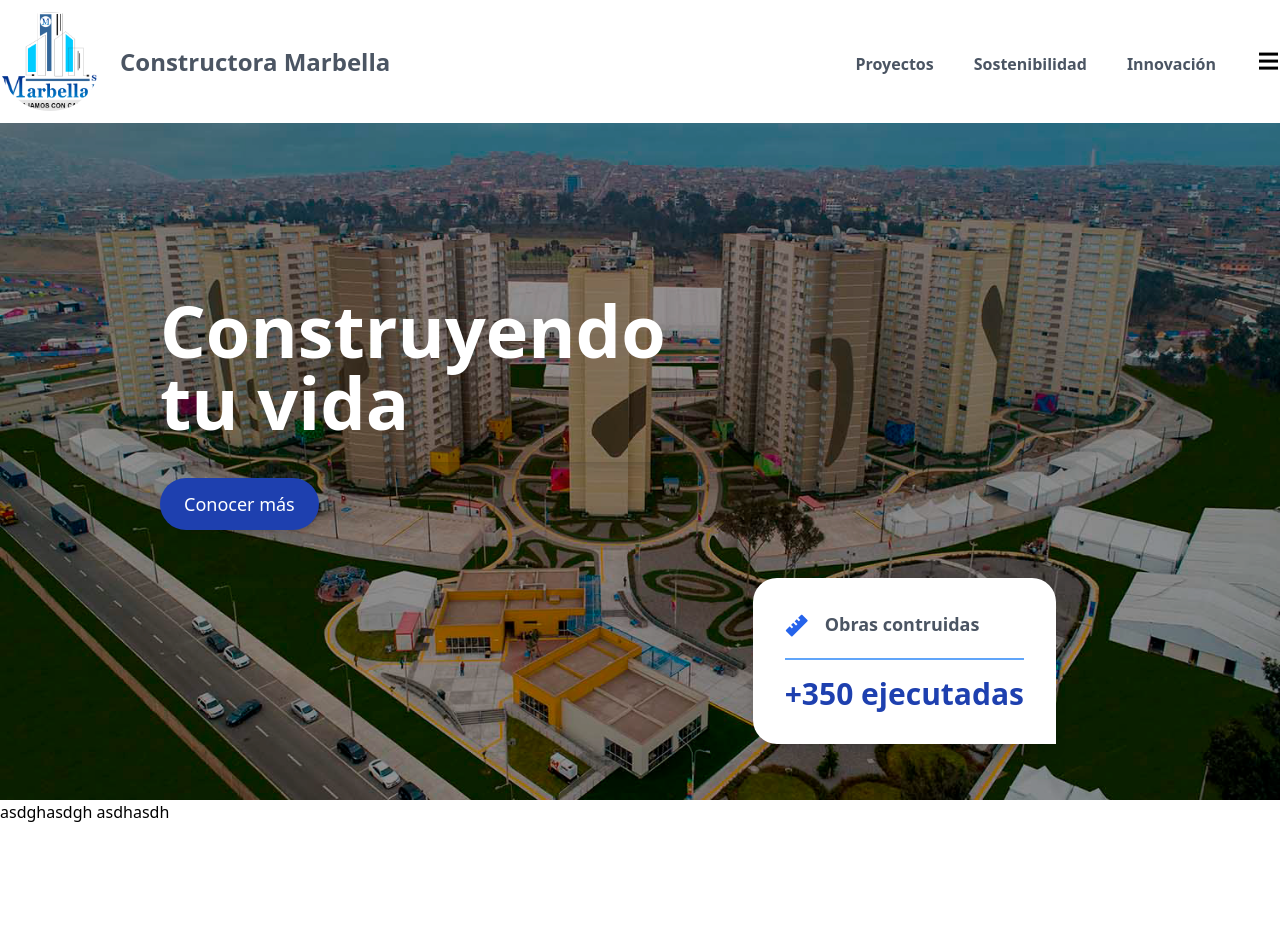
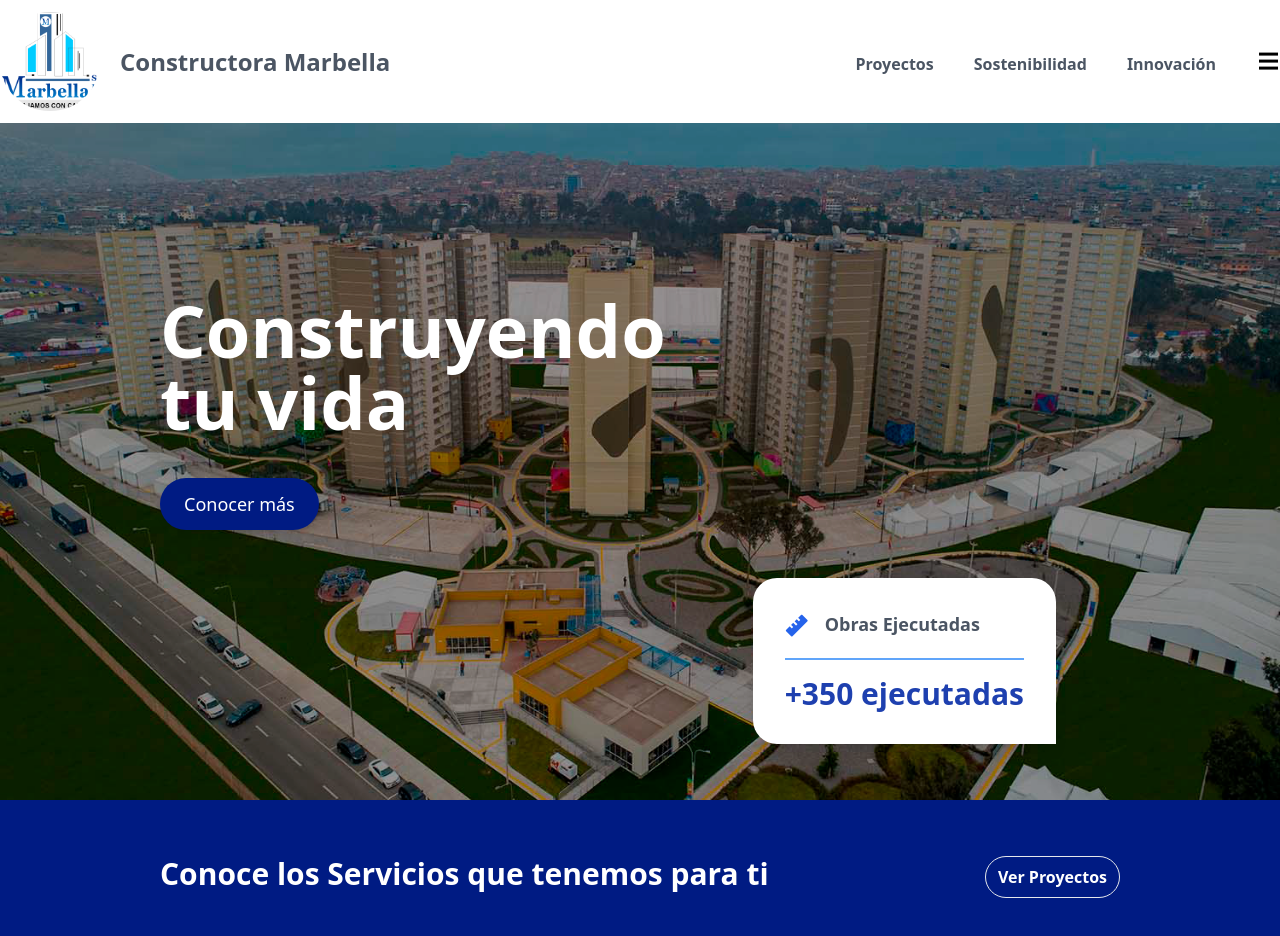
Before and after one commit to MiguelRequenaR/ConstrucMarbella, a Next.js app: page / in a window 1280 px wide. Shown: the top 936 px of the page. Before the commit the page ends 824 px from the top, so only its background shows below. Built offline with nearby package versions, Linux system fonts and the light colour scheme.

Commit message:
create home

```diff
--- a/src/pages/index.js
+++ b/src/pages/index.js
@@ -1,4 +1,5 @@
 import Header from "../components/Header";
+import Image from "next/image";
 
 export default function Home() {
   return (
@@ -15,7 +16,7 @@ export default function Home() {
                   <h1 className="text-7xl font-bold text-white shadow-lg py-6">
                     Construyendo <br /> tu vida
                   </h1>
-                  <button className="text-lg mt-4 px-6 py-3 bg-blue-800 text-white rounded-full shadow-md hover:bg-blue-600 ">
+                  <button className="text-lg mt-4 px-6 py-3 bg-homecolor text-white rounded-full shadow-md hover:bg-blue-900 ">
                     Conocer más
                   </button>
                 </div>
@@ -23,13 +24,18 @@ export default function Home() {
               <div className="absolute bottom-10 right-52 m-4 p-8 bg-white rounded-tl-3xl rounded-bl-3xl rounded-tr-3xl shadow-lg space-y-4">
                 <div className="flex space-x-4">
                   <i className="ri-ruler-fill text-2xl text-blue-600"></i>
-                  <h2 className="text-lg font-semibold text-gray-600">Obras contruidas</h2>
+                  <h2 className="text-lg font-semibold text-gray-600">Obras Ejecutadas</h2>
                 </div>
                 <div className="w-full mx-auto border border-blue-400"></div>
                 <p className="text-blue-800 text-3xl font-bold">+350 ejecutadas</p>
               </div>
-            <div>
-              asdghasdgh asdhasdh
+        </div>
+        <div className="bg-homecolor">
+            <div className="flex justify-between p-14 px-40">
+                <h1 className="text-3xl text-white font-bold">Conoce los Servicios que tenemos para ti</h1>
+                <button className="border px-3 py-2 rounded-full text-white font-bold hover:bg-white hover:text-blue-700">
+                    Ver Proyectos
+                </button>
             </div>
         </div>
     </div>
--- a/tailwind.config.js
+++ b/tailwind.config.js
@@ -14,6 +14,9 @@ module.exports = {
         'gradient-conic':
           'conic-gradient(from 180deg at 50% 50%, var(--tw-gradient-stops))',
       },
+      colors:{
+        'homecolor': '#001B83',
+      },
     },
   },
   plugins: [],
```
Also changed, not shown: public/images/card.jpg (added).
